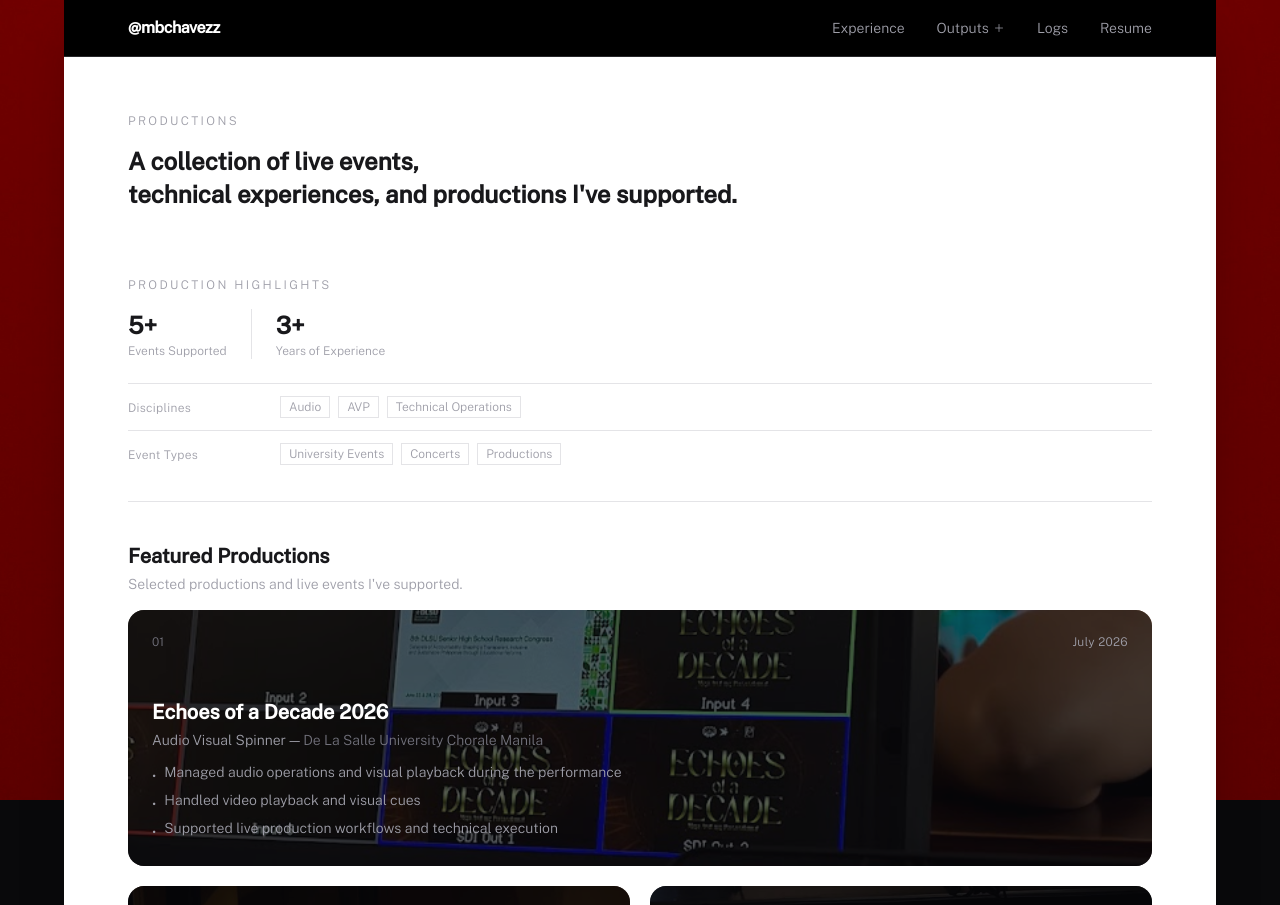
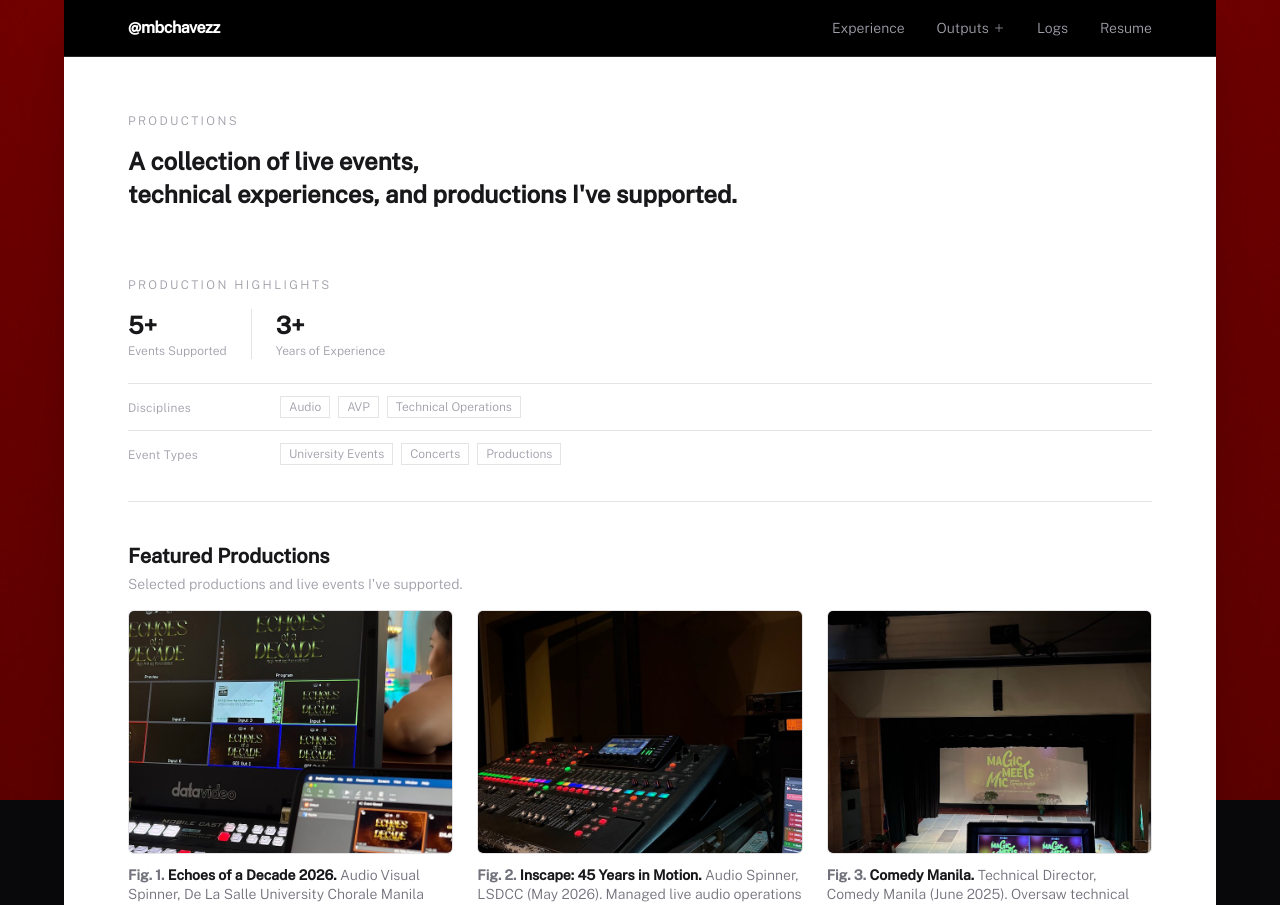
Before and after one commit to mbchavez27/mbchavezzportfolio, a React (Vite) app: page /productions in a window 1280 px wide. Shown: the top 905 px of the page. Built offline with nearby package versions, Linux system fonts and the light colour scheme.

Commit message:
style(productions): productions as captioned figures

```diff
--- a/src/features/productions/components/FeaturedProductions.tsx
+++ b/src/features/productions/components/FeaturedProductions.tsx
@@ -1,25 +1,28 @@
+import Figure, { FigureGrid } from "@/components/molecules/Figure";
 import SectionHeading from "@/components/molecules/SectionHeading";
 import type { Production } from "../domain/productions.domain";
-import { GRID_GAP } from "@/components/atoms/surfaces";
-import ProductionCard from "./ProductionCard";
-
-// Bento: the first production is a wide feature card, the rest sit in pairs.
-const FEATURE_SPAN = "md:col-span-2";
 
 export default function FeaturedProductions({ productions }: { productions: readonly Production[] }) {
   return (
     <section className="page-container pb-6">
       <SectionHeading title="Featured Productions" subtitle="Selected productions and live events I've supported." />
-      <div className={`grid grid-cols-1 md:grid-cols-2 ${GRID_GAP}`}>
+      <FigureGrid>
         {productions.map((production, i) => (
-          <ProductionCard
+          <Figure
             key={production.title}
-            production={production}
+            number={i + 1}
             position={i}
-            className={i === 0 ? FEATURE_SPAN : ""}
+            image={production.image}
+            title={`${production.title}.`}
+            details={
+              <>
+                {production.role}, {production.organization} ({production.date}).{" "}
+                {production.responsibilities.join("; ")}.
+              </>
+            }
           />
         ))}
-      </div>
+      </FigureGrid>
     </section>
   );
 }
--- a/src/features/productions/components/ProductionCard.tsx
+++ /dev/null
@@ -1,48 +0,0 @@
-import { motion } from "motion/react";
-import { CARD_MEDIA } from "@/components/atoms/surfaces";
-import { formatIndex } from "@/lib/format";
-import { revealOnScroll } from "@/lib/motion";
-import type { Production } from "../domain/productions.domain";
-
-type Props = {
-  production: Production;
-  position: number;
-  /** Bento span classes from the grid. */
-  className?: string;
-};
-
-export default function ProductionCard({ production, position, className = "" }: Props) {
-  return (
-    <motion.div
-      {...revealOnScroll({ y: 24, delay: (position % 2) * 0.1, duration: 0.5 })}
-      className={`relative group min-h-64 ${CARD_MEDIA} ${className}`}
-    >
-      <img src={production.image} alt="" className="absolute inset-0 w-full h-full object-cover object-center" />
-      <div className="absolute inset-0 bg-zinc-950/65 group-hover:bg-zinc-950/80 transition-colors duration-500" />
-
-      <div className="relative z-10 flex flex-col justify-between gap-6 h-full p-6">
-        <div className="flex items-start justify-between gap-4">
-          <span className="font-body font-light text-xs text-zinc-500">{formatIndex(position)}</span>
-          <span className="font-body font-light text-xs text-zinc-400 tracking-wide">{production.date}</span>
-        </div>
-
-        <div>
-          <p className="font-display text-lg md:text-xl font-semibold text-white mb-1">{production.title}</p>
-          <p className="font-body font-light text-sm text-zinc-400 mb-3">
-            {production.role} &mdash; <span className="text-zinc-500">{production.organization}</span>
-          </p>
-          <ul className="flex flex-col gap-1">
-            {production.responsibilities.map((responsibility) => (
-              <li key={responsibility} className="font-body font-light flex items-start gap-2 text-sm text-zinc-400">
-                <span className="text-primary mt-1 shrink-0">•</span>
-                {responsibility}
-              </li>
-            ))}
-          </ul>
-        </div>
-      </div>
-
-      <div className="absolute bottom-0 left-0 h-px bg-white/20 w-0 group-hover:w-full transition-all duration-500" />
-    </motion.div>
-  );
-}
```
